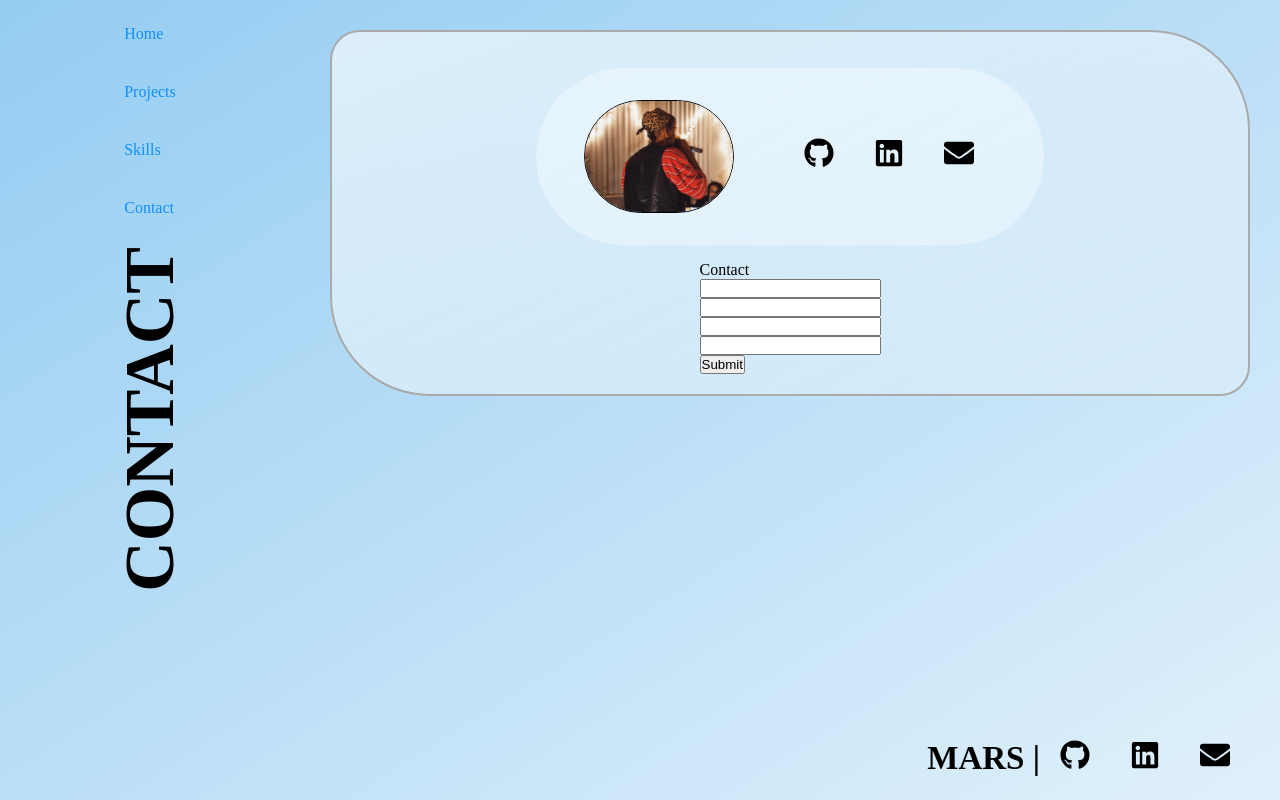
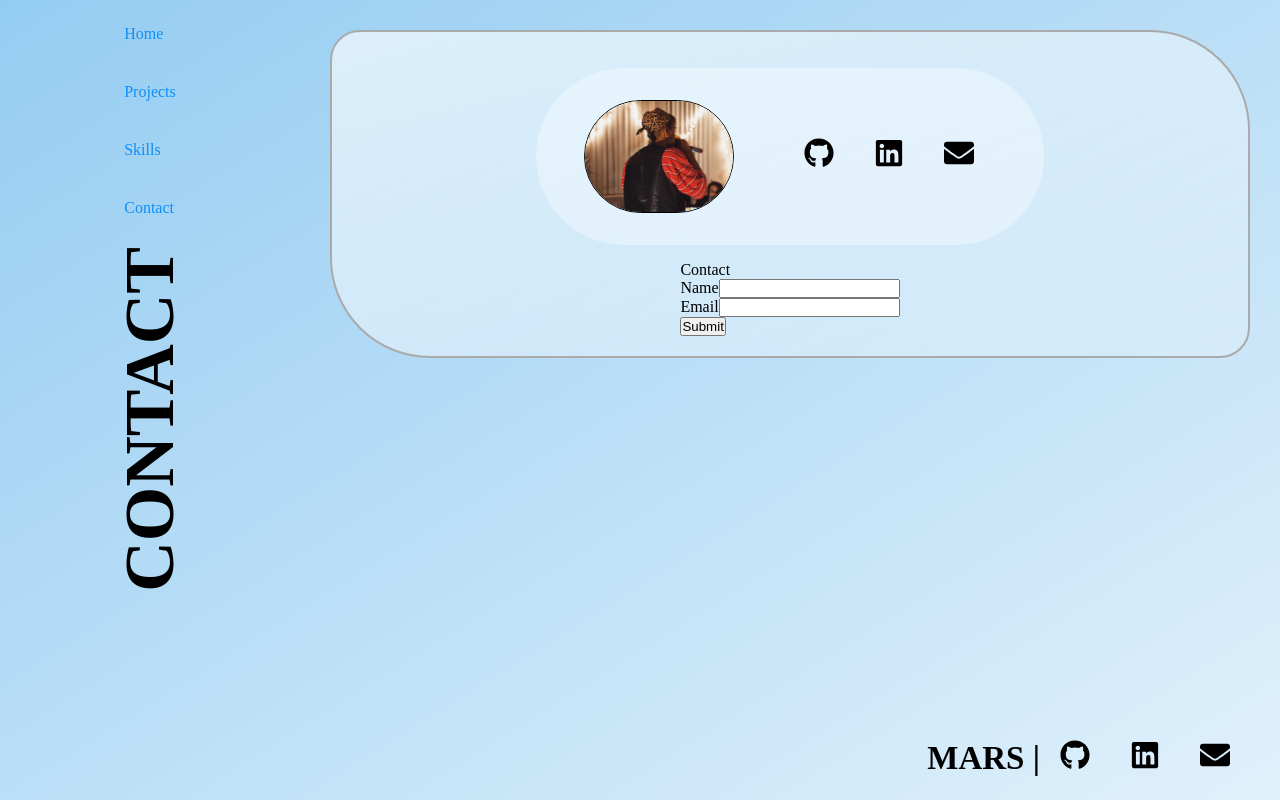
Before and after one commit to off2mxrs/firstPortfolio, a React (Create React App) app: page /contact in a window 1280 px wide. Built offline with nearby package versions, Linux system fonts and the light colour scheme; a web font is replaced by a local one.

Commit message:
email form test

```diff
--- a/src/pages/Contact.jsx
+++ b/src/pages/Contact.jsx
@@ -22,20 +22,14 @@ function Contact() {
                         </div>
                     </div>
 
-                    <form>
+                    <form action="https://formsubmit.co/marshawndavidson.ail@gmail.com" method="POST">
                         Contact
                         <br/>
-                        <label className="#"></label>
-                        <input type="text" className="#"></input>
+                        <label for="name">Name</label>
+                        <input type="text" name="name" required></input>
                         <br/>
-                        <label className="#"></label>
-                        <input type="text" className="#"></input>
-                        <br/>
-                        <label className="#"></label>
-                        <input type="text" className="#"></input>
-                        <br/>
-                        <label className="#"></label>
-                        <input type="text" className="#"></input>
+                        <label for="email">Email</label>
+                        <input type="email" name="email" required></input>
                         <br/>
                         <input type="submit"></input>
                     </form>
```
Also changed, not shown: src/styles/portfolio.scss (line endings or trailing spaces).
